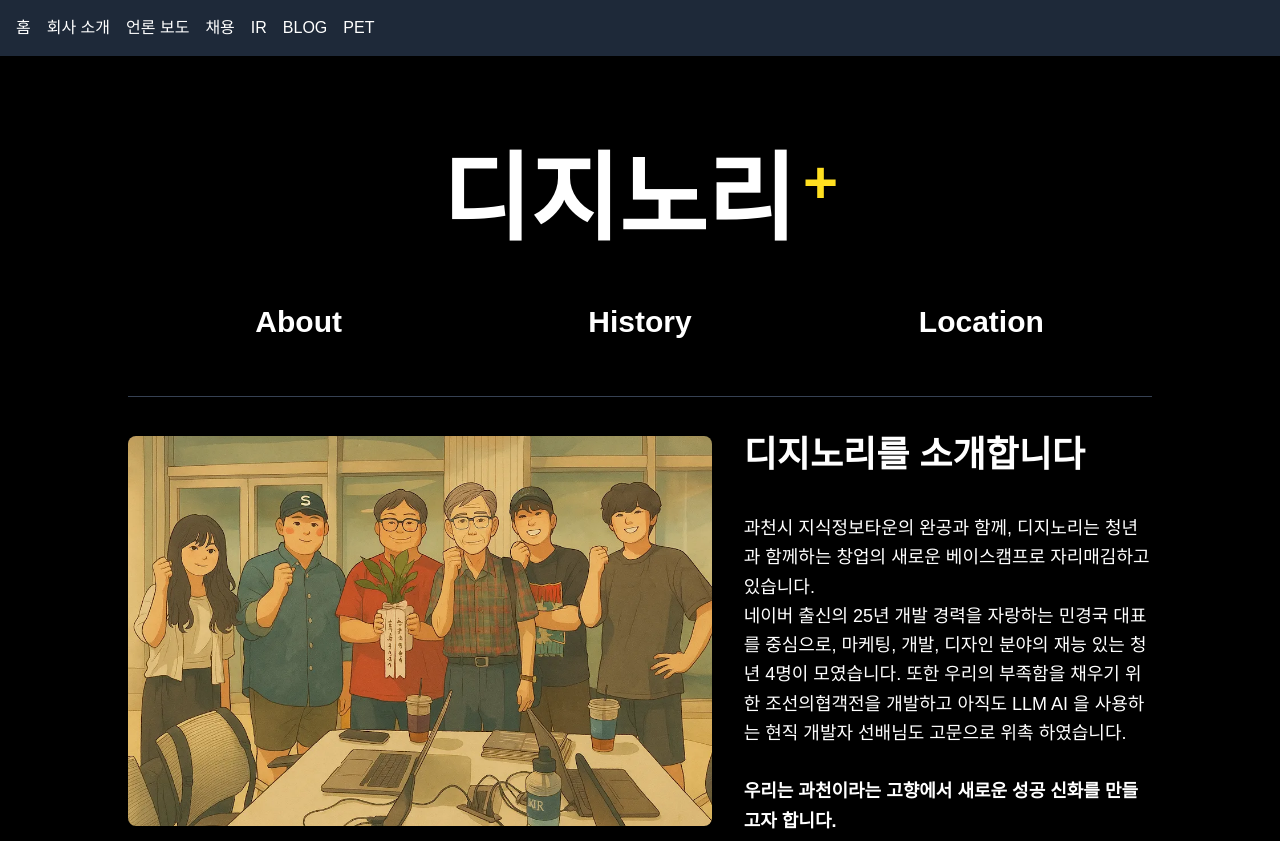
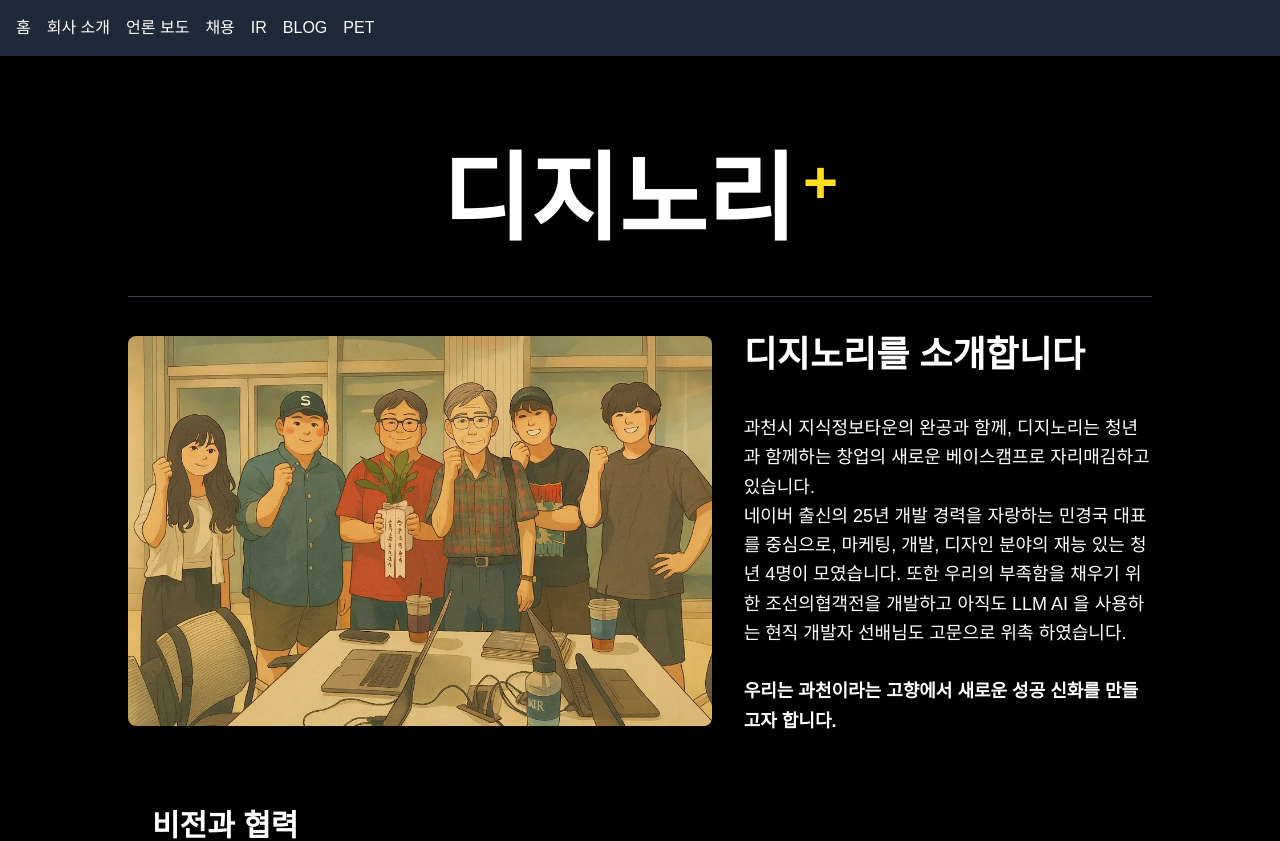
Before and after one commit to diginori-addmore/diginori.com, a Next.js app: page /about in a window 1280 px wide. Shown: the top 841 px of the page. Built offline with nearby package versions, Linux system fonts and the light colour scheme.

Commit message:
임시저장

```diff
--- a/src/app/about/page.tsx
+++ b/src/app/about/page.tsx
@@ -44,27 +44,6 @@ export default function About() {
           </h1>
         </header>
 
-        <nav className="flex w-full mb-12 sticky top-0 z-10 bg-black bg-opacity-50 backdrop-blur-sm">
-          <a
-            href="#about"
-            className="flex-1 text-center font-bold text-2xl md:text-3xl text-white py-2 transition-all duration-300 hover:bg-white hover:text-black"
-          >
-            About
-          </a>
-          <a
-            href="#history"
-            className="flex-1 text-center font-bold text-2xl md:text-3xl text-white py-2 transition-all duration-300 hover:bg-white hover:text-black"
-          >
-            History
-          </a>
-          <a
-            href="#location"
-            className="flex-1 text-center font-bold text-2xl md:text-3xl text-white py-2 transition-all duration-300 hover:bg-white hover:text-black"
-          >
-            Location
-          </a>
-        </nav>
-
         <hr className="border-gray-700"></hr>
 
         <div className="space-y-10 text-lg text-gray-300 leading-relaxed">
--- a/src/app/layout.tsx
+++ b/src/app/layout.tsx
@@ -68,7 +68,7 @@ export default function RootLayout({
         <Suspense fallback={null}>
           <GTM />
         </Suspense>
-        <nav className="bg-gray-800 p-4">
+        <nav className="bg-gray-800 p-4 z-50">
           <div className="container mx-auto flex justify-between">
             <div className="flex space-x-4">
               {navLinks.map((link) =>
```
